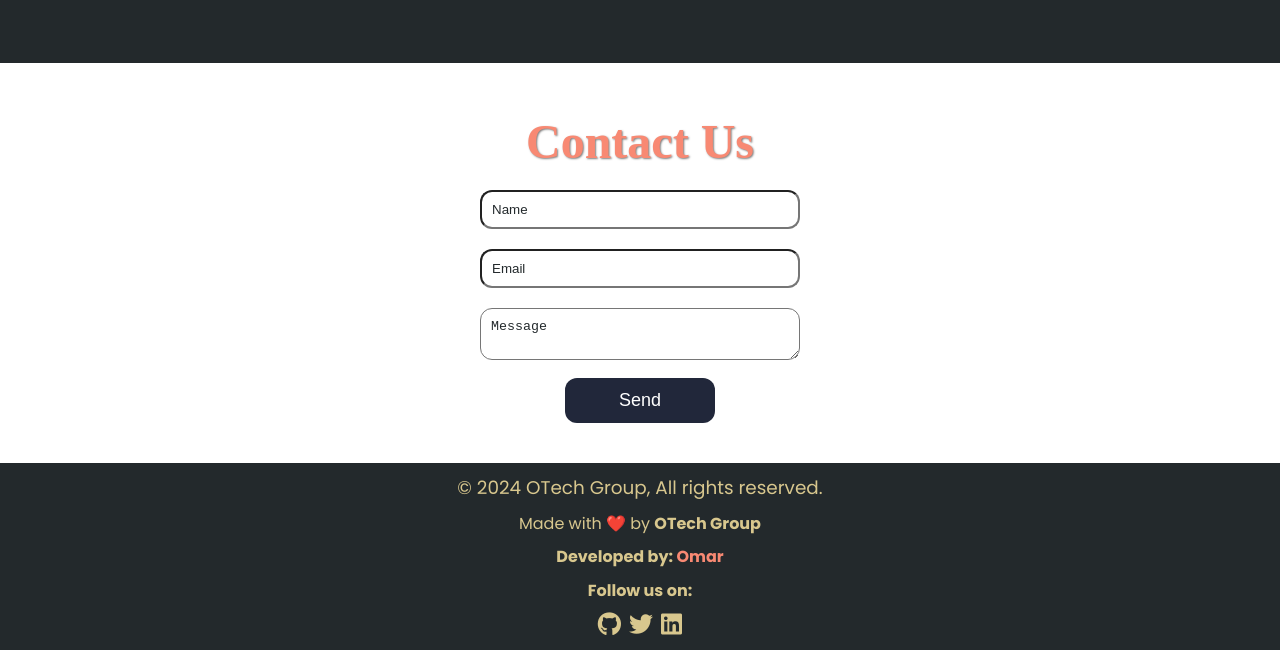
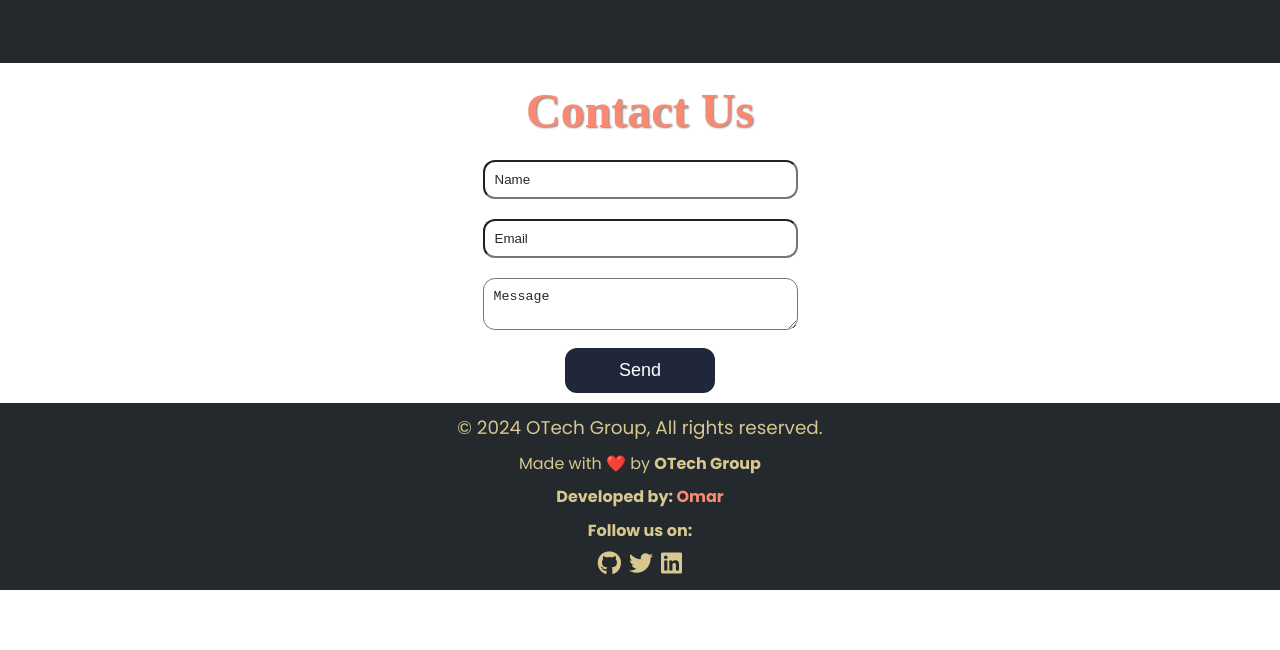
Before and after one commit to Pop2323/Frontend_Project_1, a plain HTML site: page index.html in a window 1280 px wide. Shown: the part 2673-3323 px from the top of the page. After the commit the page ends 3263 px from the top, so only its background shows below. Drawn offline with Linux system fonts and the light colour scheme; a web font is replaced by a local one.

Commit message:
OTech_Frontend_Project_update_3

```diff
--- a/style.css
+++ b/style.css
@@ -668,7 +668,8 @@ body {
     justify-content: center;
     align-items: center;
     background-color: var(--main-color);
-    height: 50vh;
+    /* height: 50vh; */
+    margin: 10px;
 }
 .contact-title {
     font-family: var(--Saira-font);
```
